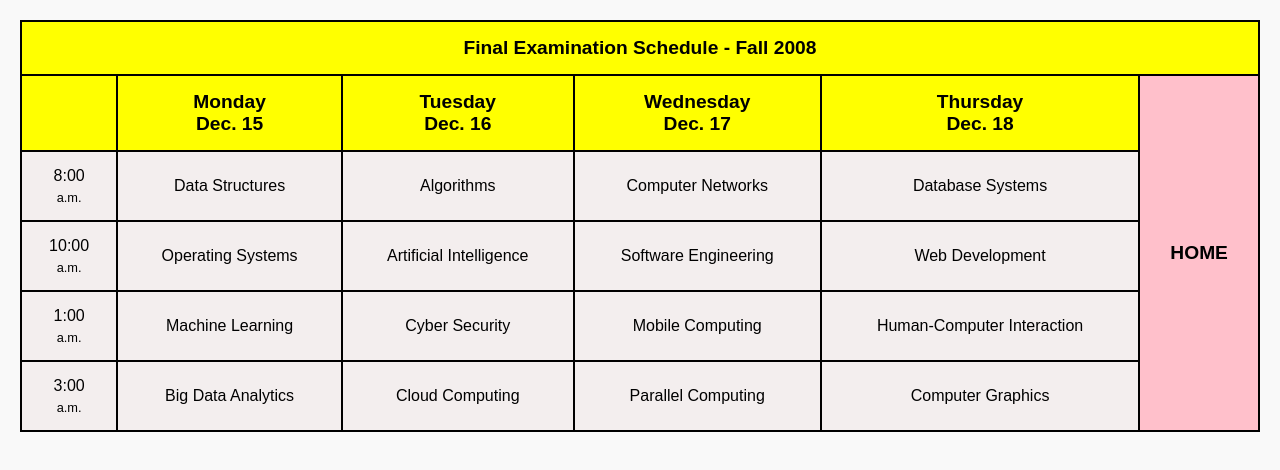
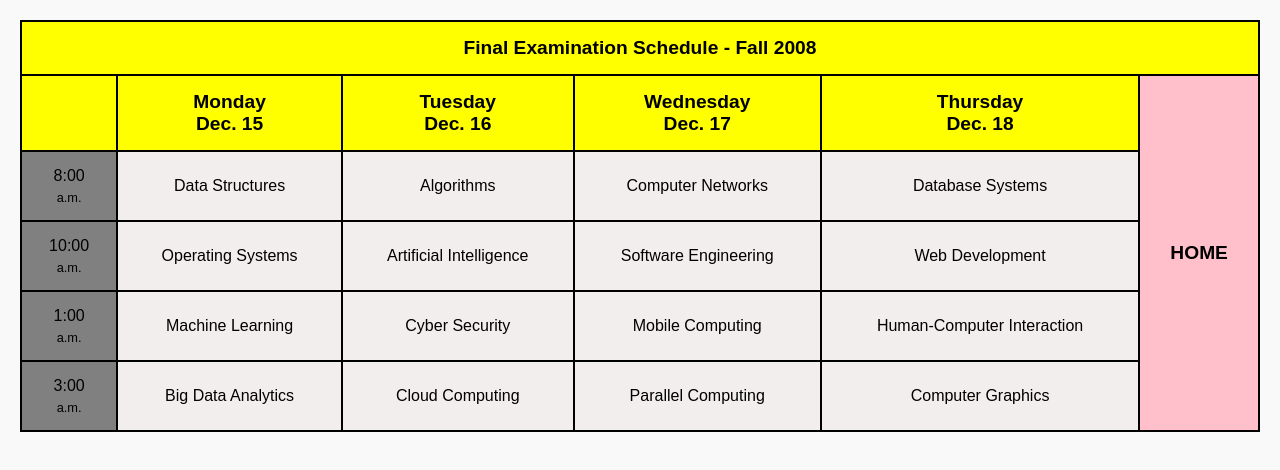
Before and after one commit to JadhavDnyaneshwar11/InnomaticsInternshpTask1, a plain HTML site: page index.html in a window 1280 px wide. Drawn offline with Linux system fonts and the light colour scheme.

Commit message:
Add files via upload

```diff
--- a/index.html
+++ b/index.html
@@ -4,6 +4,13 @@
     <meta charset="UTF-8">
     <meta name="viewport" content="width=device-width, initial-scale=1.0">
     <title>Final Examination Schedule - Fall 2008</title>
+
+    <style>
+        .gray-background {
+          background-color: gray;
+        }
+    </style>
+
     <link rel="stylesheet" href="style.css">
 </head>
 <body>
@@ -16,6 +23,7 @@
 
         </thead>
         <tbody>
+
             <tr>
                 <th> </th>
                 <th>Monday<br><span>Dec. 15</span></th>
@@ -25,28 +33,28 @@
                 <th class="home" rowspan="5">  HOME   </th>
             </tr>
             <tr>
-                <td class="background-color: gray;">8:00<br><span>a.m.</span></td>
+                <td class="gray-background">8:00<br><span>a.m.</span></td>
                 <td>Data Structures</td>
                 <td>Algorithms</td>
                 <td>Computer Networks</td>
                 <td>Database Systems</td>
             </tr>
             <tr>
-                <td class="background-color: gray;">10:00<br><span>a.m.</span></td>
+                <td class="gray-background">10:00<br><span>a.m.</span></td>
                 <td>Operating Systems</td>
                 <td>Artificial Intelligence</td>
                 <td>Software Engineering</td>
                 <td>Web Development</td>
             </tr>
             <tr>
-                <td class="background-color: gray;">1:00<br><span>a.m.</span></td>
+                <td class="gray-background">1:00<br><span>a.m.</span></td>
                 <td>Machine Learning</td>
                 <td>Cyber Security</td>
                 <td>Mobile Computing</td>
                 <td>Human-Computer Interaction</td>
             </tr>
             <tr>
-                <td class="background-color: gray;">3:00<br><span>a.m.</span></td>
+                <td class="gray-background">3:00<br><span>a.m.</span></td>
                 <td>Big Data Analytics</td>
                 <td>Cloud Computing</td>
                 <td>Parallel Computing</td>
```
Also changed, not shown: style.css (line endings or trailing spaces).
